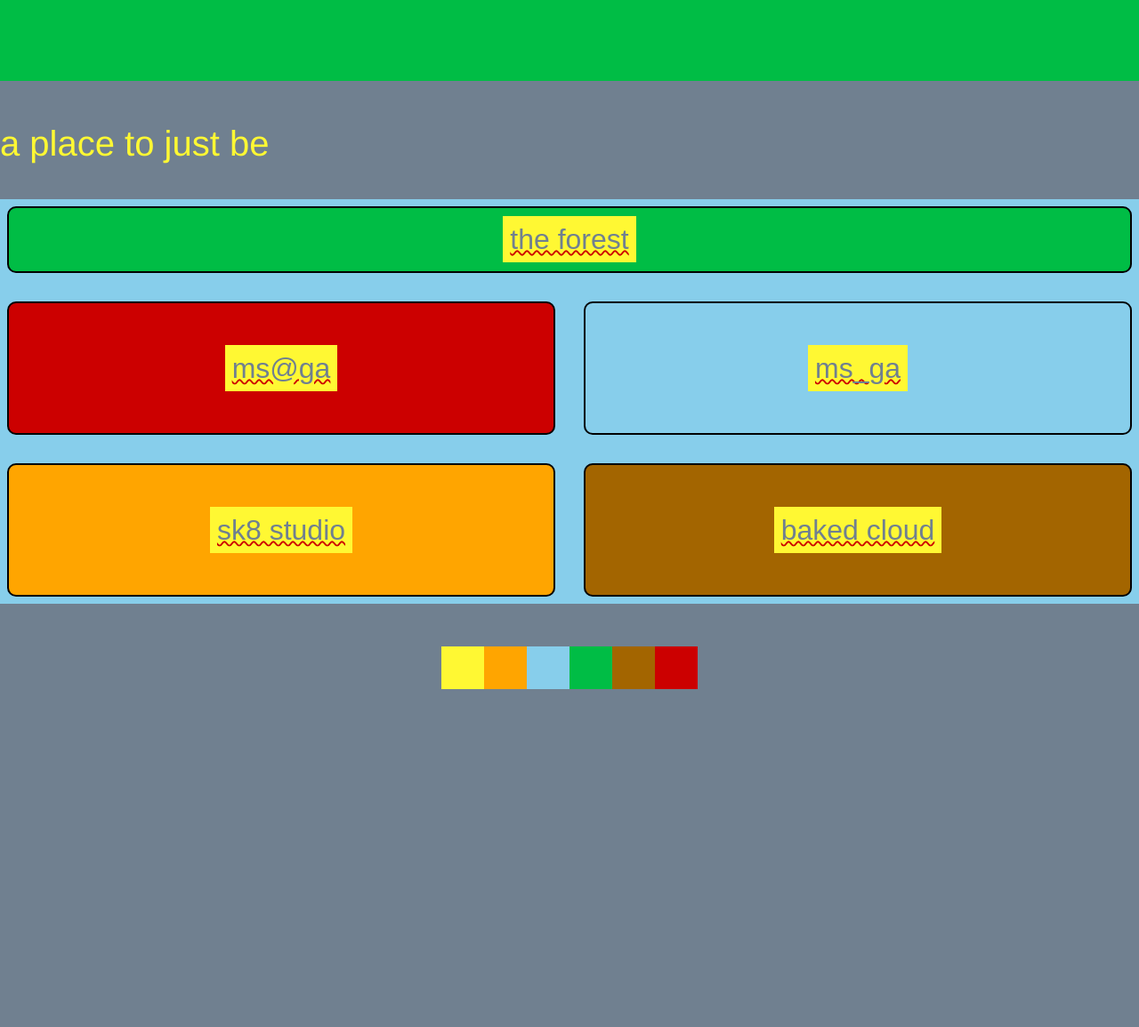
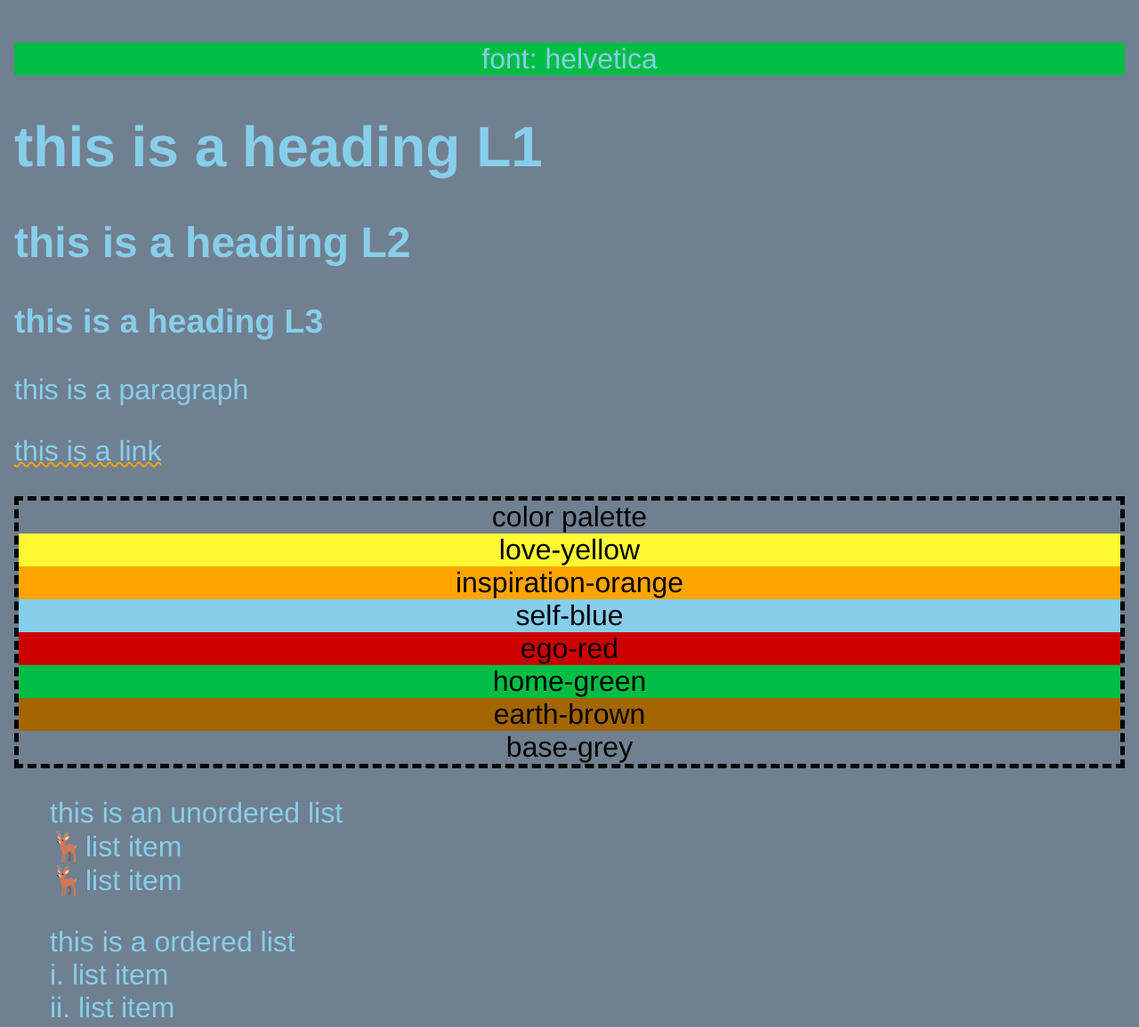
Before and after one commit to justinmsaga/sketch-pad, a plain HTML site: page index.html in a window 1280 px wide. Shown: the top 1155 px of the page at 89% size. Before the commit the page ends 800 px from the top, so only its background shows below. Drawn offline with Linux system fonts and the light colour scheme.

Commit message:
style guide

```diff
--- a/index.html
+++ b/index.html
@@ -1,36 +1,44 @@
 <!doctype html>
 <html>
     <head>
-        <title>digital</title>
+        <title>sketch pad</title>
         <link rel="stylesheet" href="styles.css" />
     </head>
+    <body>
+        <p class="home center">font: helvetica</p>
 
-    <body>
-        <header>
-            <marquee><h1>🦌welcome to the deerverse🦌</h1></marquee>
-        </header>
+        <h1>this is a heading L1</h1>
+        <h2>this is a heading L2</h2>
+        <h3>this is a heading L3</h3>
 
-        <p>a place to just be</p>
+        <p>this is a paragraph</p>
 
-        <nav>
-            <ul>
-                <button name="forest" class="section home">
-                    <li><a href="https://theforest.online">the forest</a></li>
-                </button>
-                <button name="msaga" class="section ego">
-                    <li><a href="https://msaga.cloud">ms@ga</a></li>
-                </button>
-                <button name="msga" class="section self">
-                    <li><a href="https://msga.cloud">ms_ga</a></li>
-                </button>
-                <button name="sk8" class="section inspo">
-                    <li><a href="https://sk8.studio">sk8 studio</a></li>
-                </button>
-                <button name="baked" class="section earth">
-                    <li><a href="https://baked.cloud">baked cloud</a></li>
-                </button>
-            </ul>
-        </nav>
+        <a href="#">this is a link</a>
+
+        <section>
+            color palette
+            <div class="love">love-yellow</div>
+            <div class="inspo">inspiration-orange</div>
+            <div class="self">self-blue</div>
+            <div class="ego">ego-red</div>
+            <div class="home">home-green</div>
+            <div class="earth">earth-brown</div>
+            <div class="base">base-grey</div>
+        </section>
+
+        <ul>
+            this is an unordered list
+            <li>list item</li>
+            <li>list item</li>
+        </ul>
+
+        <ol>
+            this is a ordered list
+            <li>list item</li>
+            <li>list item</li>
+        </ol>
+
+        <button id="btn">this is a button[click me]</button>
 
         <footer>
             <div class="love"></div>
--- a/script.js
+++ b/script.js
@@ -1,35 +1,6 @@
-const descriptions = {
-  forest: "you are here",
-  msaga: "the human",
-  msga: "a digital graffiti wall",
-  sk8: " an open studio",
-  baked: "a bakery in the cloud",
-};
-const btns = document.getElementsByClassName("section");
+const btn = document.getElementById("btn");
 
-function updateBtn(children, name) {
-  for (let child of children) {
-    let innerChild = child.children;
-    for (let inner of innerChild) {
-      inner.innerHTML = inner.innerHTML + "👈🏿";
-    }
-
-    child.classList.add("selected");
-    let desc = document.createElement("p");
-    desc.innerHTML = `${name}`;
-    child.appendChild(desc);
-
-    if (name === descriptions["msaga"]) {
-      let who = document.createElement("p");
-      who.innerHTML = `msaga + bushsk8r = ms@ga`;
-      child.appendChild(who);
-    }
-  }
-}
-
-for (let b of btns) {
-  b.addEventListener("click", () => {
-    updateBtn(b.children, descriptions[b.name]);
-    b.setAttribute("disabled", "disabled");
-  });
-}
+btn.addEventListener("click", () => {
+  btn.innerHTML = "this is a clicked button";
+  btn.classList.add("clicked");
+});
--- a/styles.css
+++ b/styles.css
@@ -1,103 +1,94 @@
 @layer base {
     :root {
-        --love: hsla(58, 100%, 60%, 1);
-        --inspo: orange;
-        --self: skyblue;
-        --ego: hsla(0, 100%, 40%, 1);
-        --home: hsla(142, 100%, 37%, 1);
-        --earth: hsla(37, 100%, 32%, 1);
-        --base: slategrey;
-        --bottom: 1px solid black;
-        --dark: black;
-
-        --underline: underline wavy var(--ego) 2px;
-
-        --boundaryBox: solid black 2px;
-    }
+        --loveYellow: hsla(58, 100%, 60%, 1);
+        --inspoOrange: orange;
+        --selfBlue: skyblue;
+        --egoRed: hsla(0, 100%, 40%, 1);
+        --homeGreen: hsla(142, 100%, 37%, 1);
+        --earthBrown: hsla(37, 100%, 32%, 1);
+        --baseGrey: slategrey;
 
         * {
             box-sizing: border-box;
         }
+    }
+}
 
+@layer body {
     body {
         margin: 0;
-        padding: 0;
+        padding: 1rem;
         font-family: Helvetica, sans-serif;
-        background-color: var(--base);
-        color: var(--self);
+        background-color: var(--baseGrey);
+        color: var(--selfBlue);
         font-size: 2rem;
     }
-    marquee {
-        background: var(--home);
+
+    .center {
+        text-align: center;
     }
 
-    h1,
-    h2 {
-        margin: 0;
-        padding: 0.5rem;
-        color: var(--earth);
-    }
-
-    button {
-        border: var(--boundaryBox);
-        border-radius: 10px;
-        color: inherit;
-        font-size: inherit;
-        transition: transform 0.2s;
-    }
-
-    button:active {
-        transform: translateY(5%);
-    }
-
-    nav {
-        background: var(--self);
-        color: var(--base);
-    }
-
-    ul {
-        display: grid;
-        grid-template-columns: repeat(2, 1fr);
-        grid-template-rows: 1fr 2fr 2fr;
-        list-style: none;
-        gap: 2rem;
-        padding: 0.5rem;
-    }
-
-    li {
-        padding: 1rem;
-    }
-
-    nav > ul > button:first-child {
-        grid-column-start: 1;
-        grid-column-end: 3;
+    section {
+        color: black;
+        border: 5px dashed black;
+        text-align: center;
+        margin-top: 2rem;
     }
 
     a,
     a:any-link {
-        background: var(--love);
-        padding: 0.5rem;
-        text-decoration: var(--underline);
         color: inherit;
         font-size: inherit;
-        place-self: center;
+        text-decoration: underline wavy var(--inspoOrange) 2px;
     }
 }
 
-@layer nav {
-    p {
-        color: var(--love);
-        font-size: 2.5rem;
+@layer palette {
+    .love {
+        background-color: var(--loveYellow);
     }
 
-    p ~ p {
-        grid-column-start: 1;
-        grid-column-end: 3;
+    .inspo {
+        background-color: var(--inspoOrange);
+    }
+    .self {
+        background-color: var(--selfBlue);
+    }
+    .ego {
+        background-color: var(--egoRed);
+    }
+    .home {
+        background-color: var(--homeGreen);
+    }
+    .earth {
+        background-color: var(--earthBrown);
+    }
+    .base {
+        background-color: var(--baseGrey);
+    }
 }
 
-    .selected {
-        display: grid;
-        grid-template-columns: 1fr 1fr;
+@layer lists {
+    ul {
+        list-style: "🦌" inside;
+    }
+
+    ol {
+        list-style: lower-roman inside;
+    }
+}
+
+@layer buttons {
+    button {
+        font: inherit;
+        border-radius: 10px;
+        padding: 0.5rem;
+        box-shadow: 0 10px 5px black;
+        transition: box-shadow 0.2s 0.3s;
+    }
+
+    .clicked {
+        box-shadow: 0 10px 5px var(--egoRed);
     }
 }
 
@@ -112,24 +103,4 @@
         height: 3rem;
         width: 3rem;
     }
-
-    .love {
-        background-color: var(--love);
 }
-    .inspo {
-        background-color: var(--inspo);
-    }
-    .self {
-        background-color: var(--self);
-    }
-    .ego {
-        background-color: var(--ego);
-    }
-    .home {
-        background-color: var(--home);
-    }
-    .earth {
-        background-color: var(--earth);
-        color: var(--base);
-    }
-}
```
Lines whose indentation alone changed are shown as unchanged.
